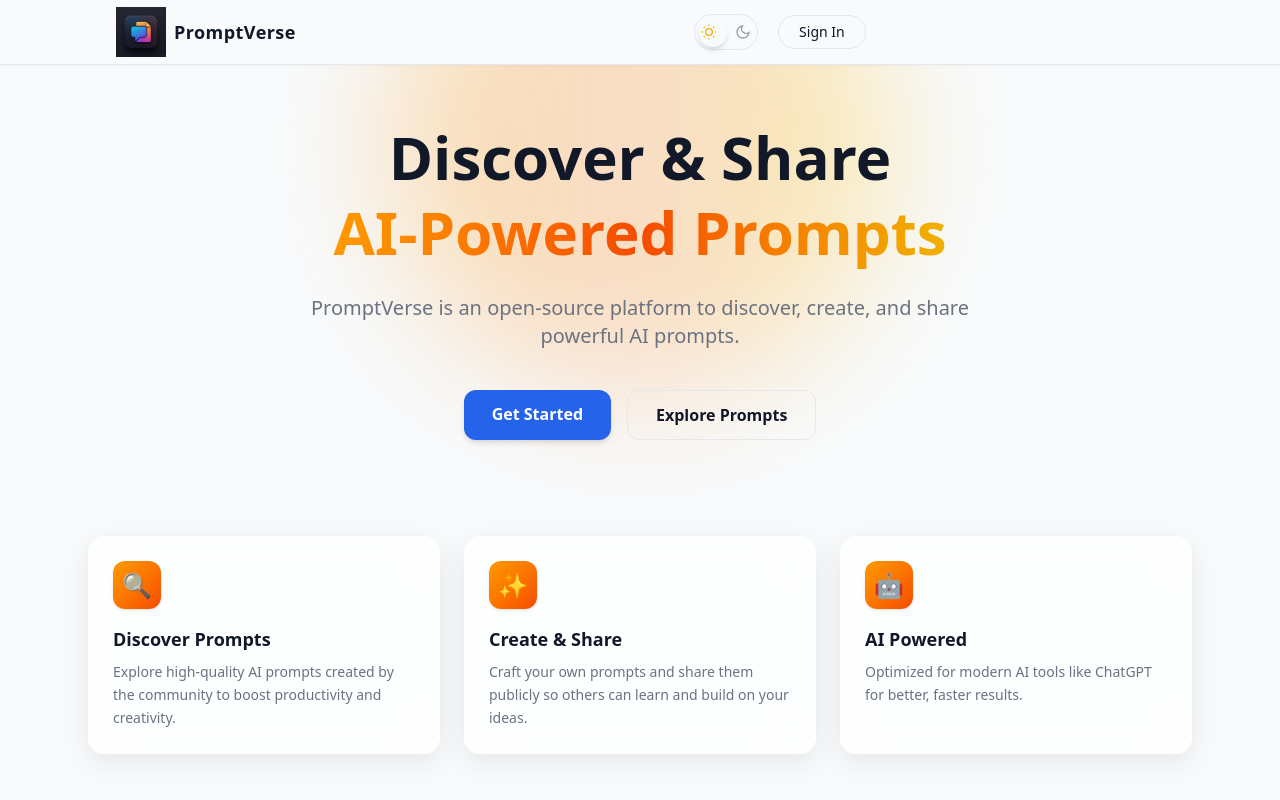
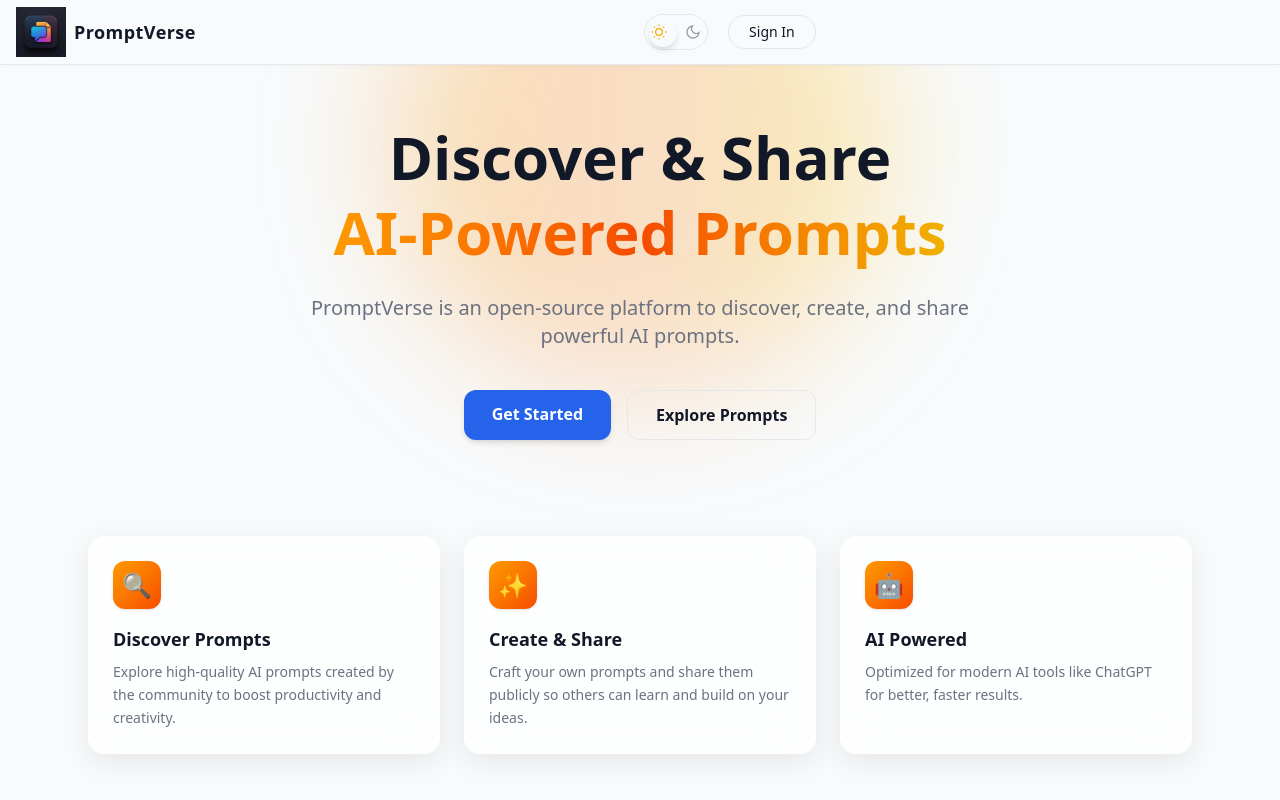
Before and after one commit to yohannes-mengistie/share-prompt, a Next.js app: page / in a window 1280 px wide. Shown: the top 800 px of the page. Built offline with nearby package versions, Linux system fonts and the light colour scheme; no server answers; the database is empty.

Commit message:
ui alignment fix for the prompt card

```diff
--- a/components/Nav.tsx
+++ b/components/Nav.tsx
@@ -33,9 +33,9 @@ const Nav = () => {
   return (
     <nav className="w-full border-b border-border bg-card">
       <div className="mx-auto max-w-7xl px-4">
-        <div className="flex flex-1 h-16 items-center">
+        <div className="flex h-16 items-center">
           {/* Logo */}
-          <Link href="/" className="flex gap-2 flex-center items-center ml-25">
+          <Link href="/" className="flex items-center gap-2 shrink-0">
             <Image
               src="/assets/icons/logo.jpg"
               alt="Promptopia Logo"
```
